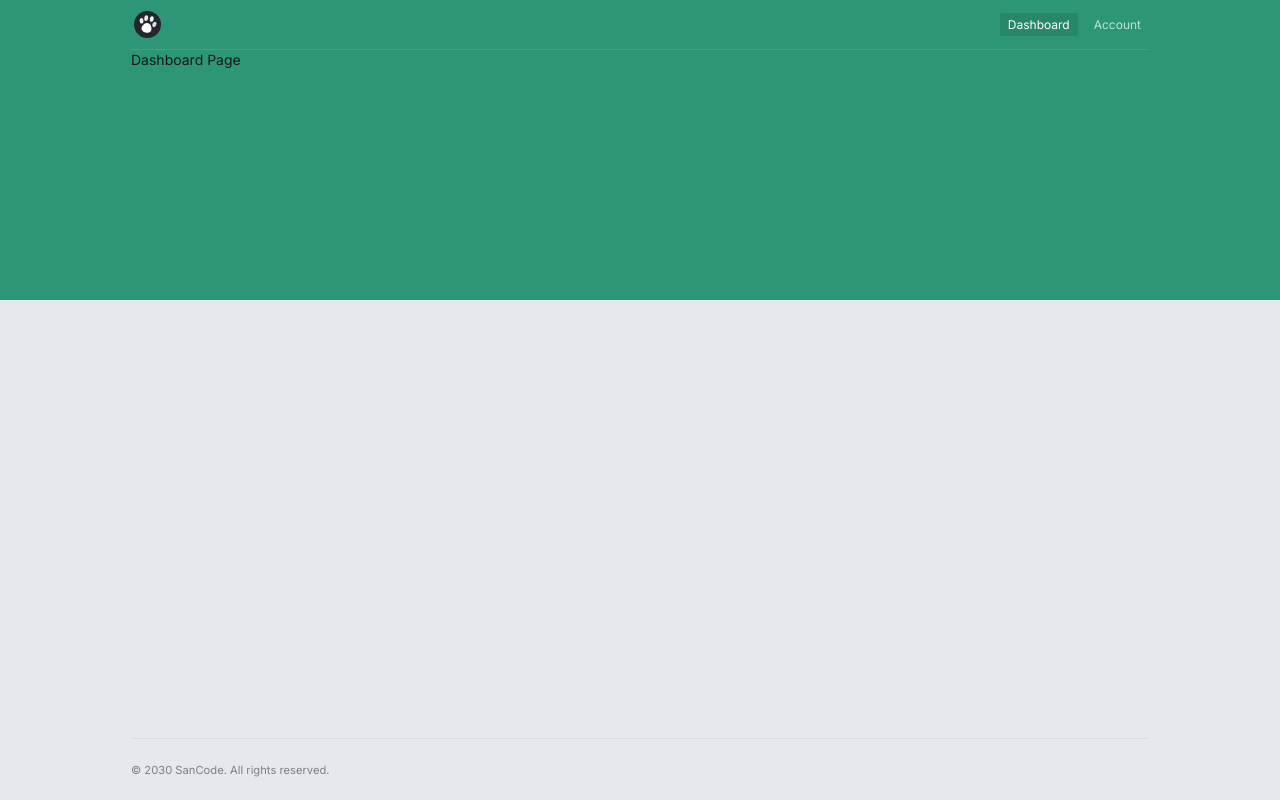
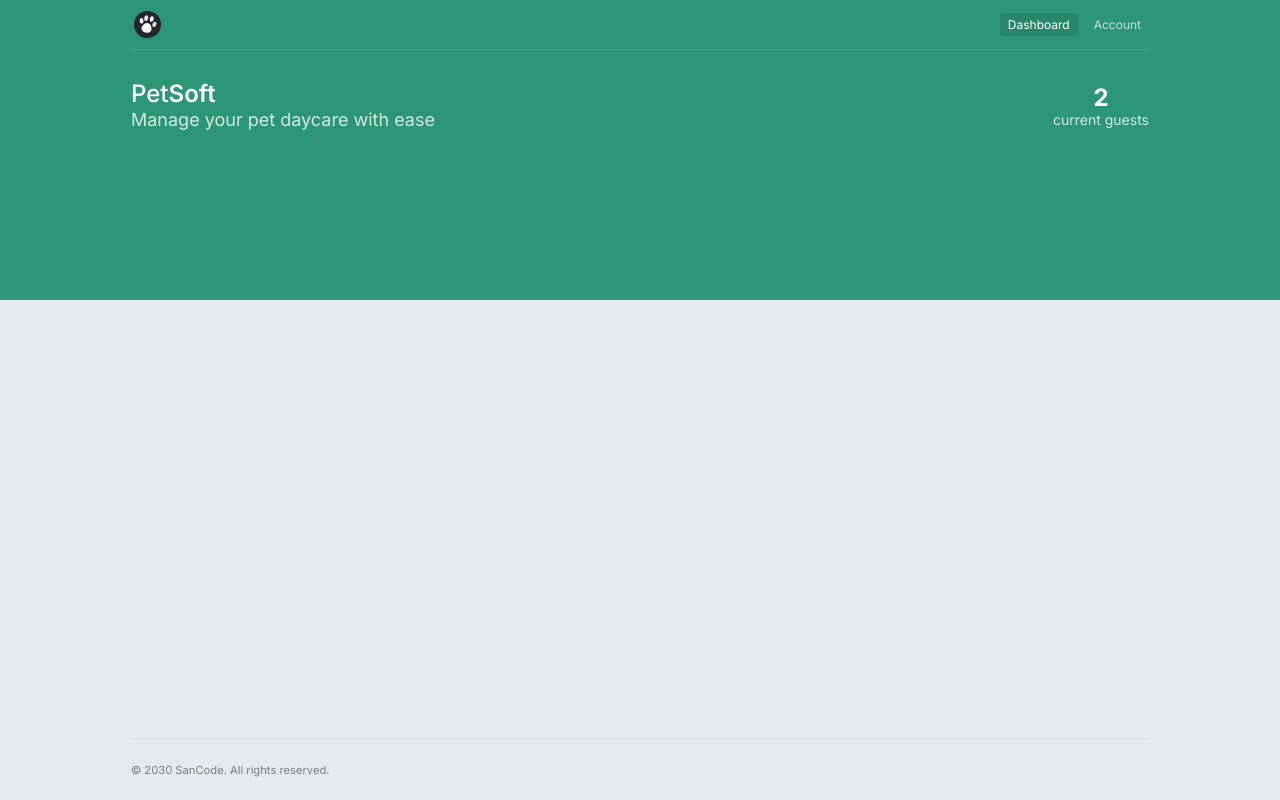
Before and after one commit to slavenkonforta/petSoft, a Next.js app: page /app/dashboard in a window 1280 px wide. Built offline with nearby package versions, Linux system fonts and the light colour scheme.

Commit message:
branding and stats components

```diff
--- a/src/app/(app)/app/dashboard/page.tsx
+++ b/src/app/(app)/app/dashboard/page.tsx
@@ -1,3 +1,13 @@
+import Branding from '@/components/branding';
+import Stats from '@/components/stats';
+
 export default function Page() {
-  return <>Dashboard Page</>;
+  return (
+    <main>
+      <div className='flex items-center justify-between py-8 text-white'>
+        <Branding />
+        <Stats />
+      </div>
+    </main>
+  );
 }
--- /dev/null
+++ b/src/components/branding.tsx
@@ -0,0 +1,12 @@
+import H1 from './h1';
+
+export default function Branding() {
+  return (
+    <section>
+      <H1>
+        Pet<span className='font-semibold'>Soft</span>
+      </H1>
+      <p className='text-lg opacity-80'>Manage your pet daycare with ease</p>
+    </section>
+  );
+}
--- /dev/null
+++ b/src/components/h1.tsx
@@ -0,0 +1,7 @@
+type H1Props = {
+  children: React.ReactNode;
+};
+
+export default function H1({ children }: H1Props) {
+  return <h1 className='text-2xl font-medium leading-6'>{children}</h1>;
+}
--- /dev/null
+++ b/src/components/stats.tsx
@@ -0,0 +1,8 @@
+export default function Stats() {
+  return (
+    <section className='text-center'>
+      <p className='text-2xl font-bold leading-6'>2</p>
+      <p className='opacity-80'>current guests</p>
+    </section>
+  );
+}
```
